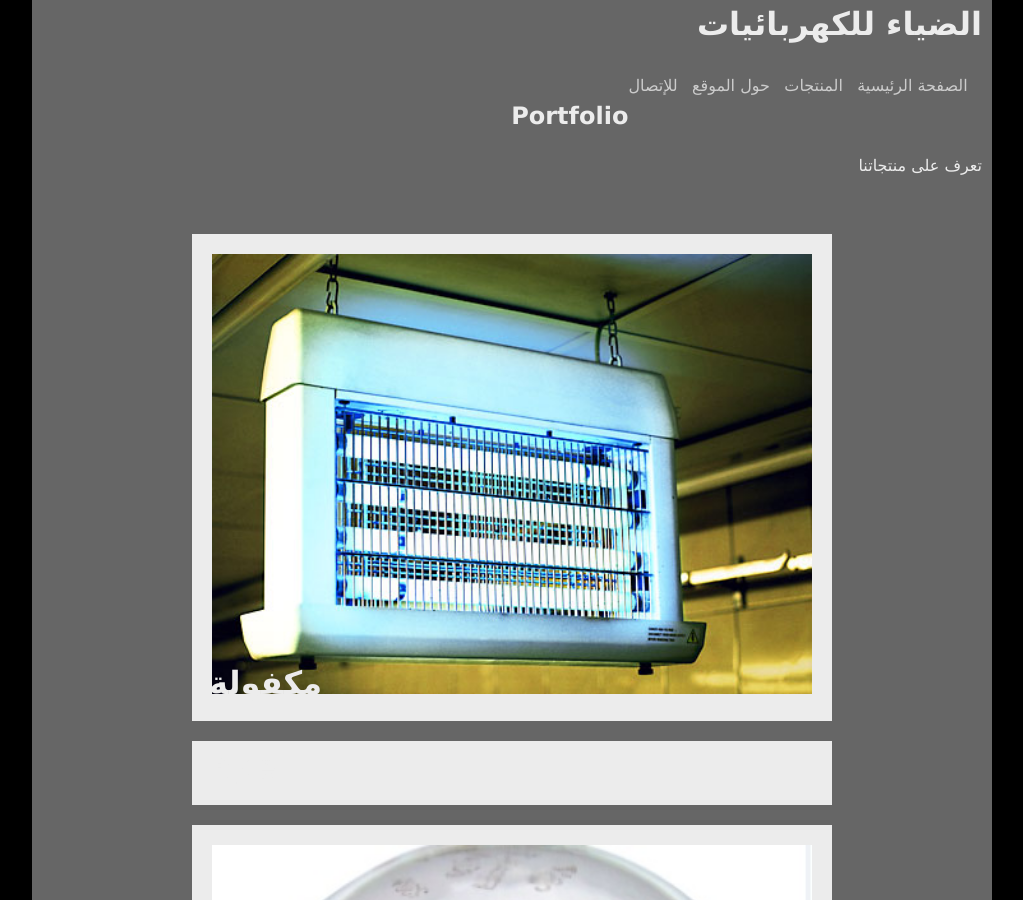
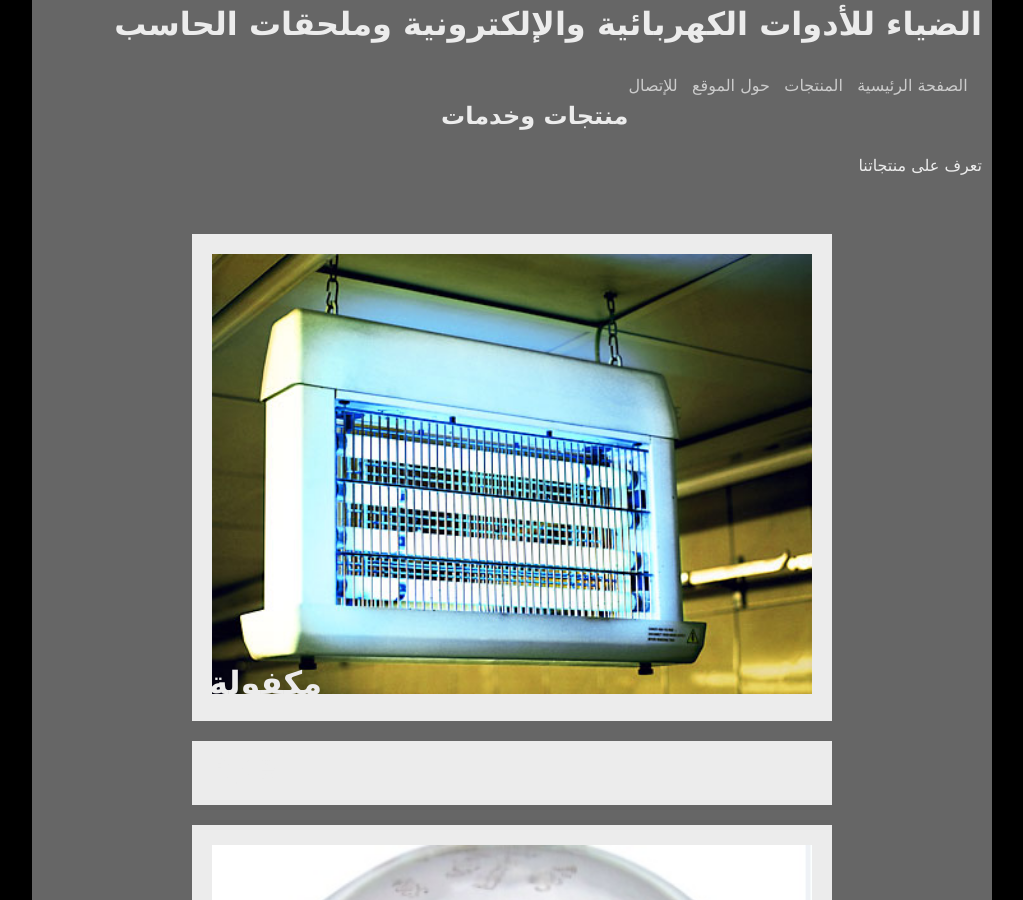
Before and after one commit to aldiaa/bee, a Jekyll site: the page built from products/index.html, in a window 1280 px wide and 900 px high. Shown: the whole window, without its empty margins (128-1151 px from the left). Built offline with Jekyll 4.4.1, drawn with Linux system fonts in a browser that asks for light colours; Markdown is read by kramdown in place of the engine named in the settings.

Commit message:
updated defualt layout

```diff
--- a/_layouts/default.html
+++ b/_layouts/default.html
@@ -10,7 +10,7 @@
     <div id="main">
 
         <header>
-            <h1>الضياء للكهربائيات</h1>
+            <h1>الضياء للأدوات الكهربائية والإلكترونية وملحقات الحاسب</h1>
         </header>
 		<div dir="RTL">
         <nav role="navigation" dir="RTL">
--- a/about/index.html
+++ b/about/index.html
@@ -1,11 +1,11 @@
 ---
 layout: default
-title: about
+title: حول الموقع
 ---
 
 <section class="content">
   <h2>حول الموقع</h2>
 
   <p>موقع محل الضياء للكهربائيات والإلكترونيات</p>
-  <p>Welcome</p>
+
 </section>
--- a/products/index.html
+++ b/products/index.html
@@ -1,10 +1,10 @@
 ---
 layout: default
-title: Portfolio
+title: المنتجات
 ---
 
 <section class="content">
-  <h2>Portfolio</h2>
+  <h2>منتجات وخدمات</h2>
 
   <p>تعرف على منتجاتنا</p>
 </section>
```
